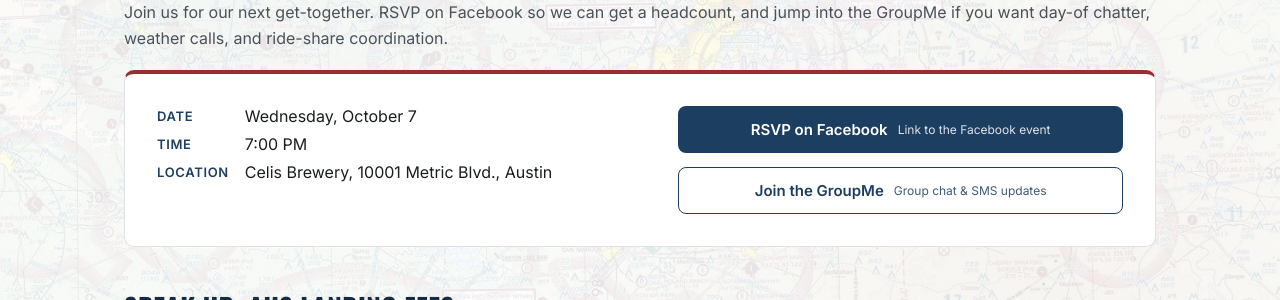
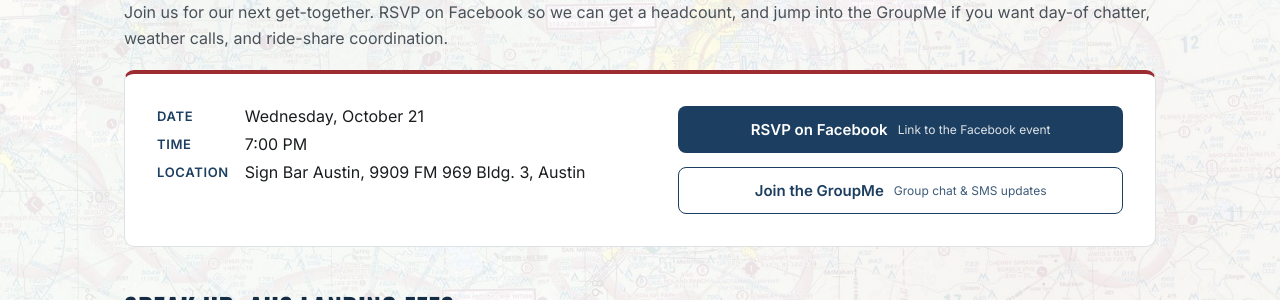
Before and after one commit to aboyden/austinpilots, a Jekyll site: the page built from index.html, in a window 1280 px wide and 900 px high. Shown: the part 429-729 px from the top of the window. Built offline with Jekyll 4.4.1, drawn with Linux system fonts in a browser that asks for light colours.

Commit message:
Update next meetup: Sign Bar, Oct 21 (#14)
Claude-Session: https://claude.ai/code/session_01HZpUATa6F6eKakdgdxQm2V

Co-authored-by: Claude <noreply@anthropic.com>

```diff
--- a/index.html
+++ b/index.html
@@ -31,18 +31,18 @@ description: Austin Pilots — fly-outs, hangar talk, and monthly meetups for th
       <div class="meetup-details">
         <dl>
           <dt>Date</dt>
-          <dd>Wednesday, October 7</dd>
+          <dd>Wednesday, October 21</dd>
 
           <dt>Time</dt>
           <dd>7:00 PM</dd>
 
           <dt>Location</dt>
-          <dd>Celis Brewery, 10001 Metric Blvd., Austin</dd>
+          <dd>Sign Bar Austin, 9909 FM 969 Bldg. 3, Austin</dd>
         </dl>
       </div>
 
       <div class="meetup-links">
-        <a class="btn btn-facebook" href="https://www.facebook.com/events/2353851842097286" target="_blank" rel="noopener">
+        <a class="btn btn-facebook" href="https://www.facebook.com/events/s/sign-bar-meet-up/1538569831368625/" target="_blank" rel="noopener">
           RSVP on Facebook
           <small>Link to the Facebook event</small>
         </a>
```
